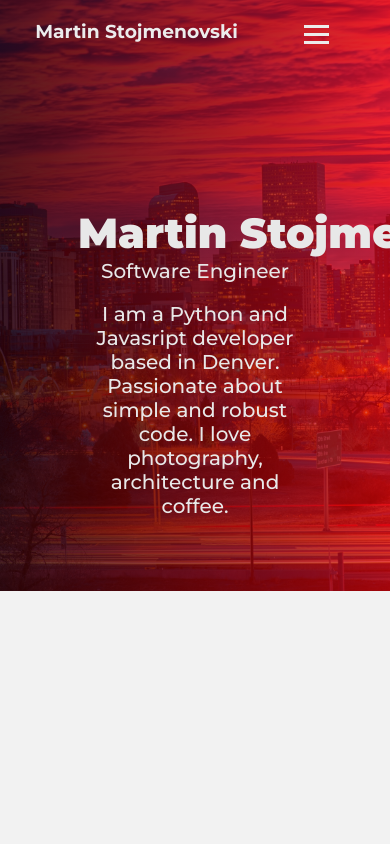
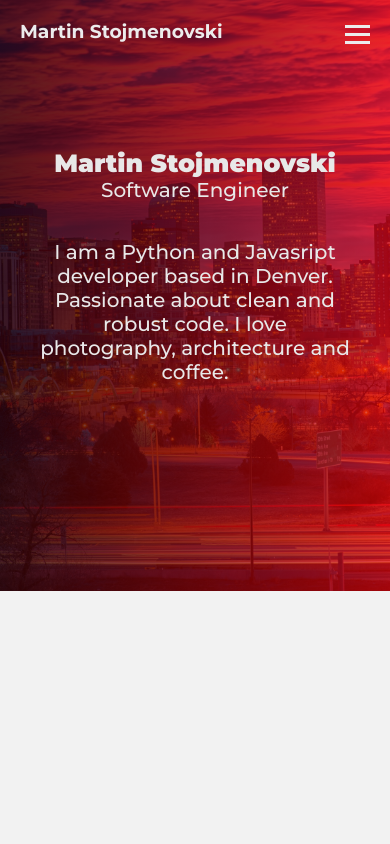
Before and after one commit to martinstojmenovski/Portfolio, a React (Create React App) app: page / in a window 390 px wide. Shown: the top 844 px of the page. Built offline with nearby package versions, Linux system fonts and the light colour scheme.

Commit message:
Adding border box on a selected page.

```diff
--- a/src/Components/Home.js
+++ b/src/Components/Home.js
@@ -6,13 +6,13 @@ function Home({ home }) {
       <div className='background'>
         <div className='overlay'>
           <div className='text'>
-            <h1>
-            <span style={{fontWeight: '900', fontSize: '42px', whiteSpace:'nowrap'}}>Martin Stojmenovski </span></h1>
-            <p> <span style={{fontWeight: '500', fontSize: '20px', whiteSpace:'nowrap'}}> Software Engineer</span>
-          </p>
+            <h1 style={{ whiteSpace:'nowrap'}}>Martin Stojmenovski </h1>
+            <p style={{ whiteSpace:'nowrap'}}> Software Engineer</p>
           <br/>
-            <p style={{fontWeight: '500', fontSize: '20px'}}> I am a Python and Javasript developer based in Denver.
-                Passionate about simple and robust code.
+          <br/>
+
+            <p> I am a Python and Javasript developer based in Denver.
+                Passionate about clean and robust code.
                 I love photography, architecture and coffee.
                  </p>
           </div>
@@ -24,33 +24,3 @@ function Home({ home }) {
 
 
 export default Home;
-
-
-// -------------------------------------------------------------------------------old style
-// import './home.css'
-// function Home({ home }) {
-//   return (
-//     <div ref={home} className="homepage">
-//       <div className='background'>
-//         <div className='spine'>
-//           <div className='brand-statement'>
-//             <div className='dot'></div>
-//             <p style={{ fontSize: '1rem', fontWeight:'600px' }}>&nbsp;creative</p>
-//             <h1 className="developer" > Developer<span style={{ fontSize: '1rem' }}>&</span></h1>
-//             <h1 className='designer' style={{position:"relative", top:"-20px"}}>Designer</h1>
-
-//           </div>
-//           <div className='front-layout'>
-//               <p className='statement'>&emsp;I am a developer and UX/UI
-//                 designer based in Denver. Passionate about simple and robust design.
-//                 I love photography, architecture and coffee.</p>
-
-//             </div>
-//         </div>
-//       </div>
-//     </div>
-//   );
-// }
-
-
-// export default Home;
--- a/src/Components/Navbar.js
+++ b/src/Components/Navbar.js
@@ -21,6 +21,9 @@ function Navbar() {
     // useState to dropdown menu
     const [hamburger, setHamburger] = useState(true)
 
+    // useState to border the nav list
+    const [border, setBorder] = useState('')
+
 
 
     // ProgresBar function
@@ -43,6 +46,7 @@ function Navbar() {
 
     //Page navigation function - overflow hidden to stop page from scrolling
     const scrollToSection = (elementRef) => {
+        // console.log(elementRef.current.offsetTop)
         window.scrollTo({
             top: elementRef.current.offsetTop,
             behavior: 'smooth'
@@ -50,6 +54,22 @@ function Navbar() {
         setHamburger(!hamburger)
         document.body.style.overflow = ""
     }
+
+
+    //     // Function to set a border to the selected page
+    const makeBorderbox = () => {
+        console.log(window.scrollY)
+        if(window.scrollY == 0){
+            setBorder('2px solid')
+        }else{
+            setBorder('')
+        }
+    }
+    window.addEventListener('scroll', makeBorderbox)
+
+
+
+
 
     // blur navigation menu when scroll
     const blurNavbar = () => {
@@ -86,7 +106,9 @@ function Navbar() {
             <nav className={blur ? 'navbar active' : 'navbar'} >
                 <div className={blur ? 'min-768 active' : 'min-768'}>
                     <ul>
-                        <li  className={blur ? 'li-768 active' : 'li-768'} onClick={() => scrollToSection(home)} >HOME</li>
+                        <li
+                            style={{ border: border }}
+                            className={blur ? 'li-768 active' : 'li-768'} onClick={() => scrollToSection(home)} >HOME</li>
                         <li className={blur ? 'li-768 active' : 'li-768'} onClick={() => scrollToSection(about)} >ABOUT</li>
                         <li className={blur ? 'li-768 active' : 'li-768'} onClick={() => scrollToSection(project)} >PROJECTS</li>
                         <li className={blur ? 'li-768 active' : 'li-768'} onClick={() => scrollToSection(skills)} >CONTACT</li>
--- a/src/Components/home-model2.css
+++ b/src/Components/home-model2.css
@@ -24,3 +24,25 @@
     color: rgb(232, 232, 232);
     text-align: center;
   }
+  .background .text p{
+    font-weight: 500;
+    font-size: 20px;
+  }
+  .background .text h1{
+    font-weight: 900;
+    font-size: 45px;
+  }
+  @media screen and (max-width: 768px) {
+    .background .text h1{
+        font-size: 30px;
+      }
+  }
+  @media screen and (max-width: 480px) {
+    .background .text h1{
+        font-size: 25px;
+      }
+      .background .text{
+        max-width: 80%;
+        top:25%;
+      }
+  }
--- a/src/Components/navbar.css
+++ b/src/Components/navbar.css
@@ -10,29 +10,21 @@
 .navbar.active {
   background: rgba(255, 255, 255, 0.8);
   backdrop-filter: blur(3px);
-  height: 8vh;
-
+  height: 6vh;
 }
-
 .dropmenu{
   display: flex;
   justify-content: center;
-  /* max-width: 80%; */
   transition: all 0.2s linear;
-
-
 }
 .dropmenu.active{
   background-color: rgba(0, 0, 0, 0.6);
   height: 100vh;
   z-index: 4;
+
 }
-
 .logo {
-  /* flex: 1; */
-  /* padding: 20px; */
   text-align: center;
-
 }
 .brand{
   word-break: keep-all;
@@ -45,13 +37,10 @@
   padding: 10px 20px 20px 20px;
 }
 .hamburger{
-  /* flex: 1; */
   width: 30%;
   display: flex;
   flex-direction: column;
-  justify-content: center;
   z-index: 5;
-
 }
 .hamburger.active{
   background-color: rgba(0, 0, 0, 0.9);
@@ -84,10 +73,11 @@
 li {
   list-style: none;
   cursor:pointer;
-  /* font-size: larger; */
-  /* font-weight: 500; */
   color: #ececec;
-  /* text-align: center; */
+  font-weight: 700;
+  padding: 10px;
+  margin: 10px;
+  text-align: center;
 }
 
 .dropmenu.active .bar:nth-child(2) {
@@ -97,13 +87,11 @@ li {
 .dropmenu.active .bar:nth-child(1) {
   transform: translateY(8px) rotate(45deg);
   background-color: #ffffff;
-  /* transition: all 0.9s ease-in-out; */
 }
 
 .dropmenu.active .bar:nth-child(3) {
   transform: translateY(-8px) rotate(-45deg);
   background-color: #ffffff;
-  /* transition: all 0.9s ease-in-out; */
 }
 
 .bar {
@@ -111,7 +99,6 @@ li {
   width: 25px;
   height: 3px;
   margin: 5px auto;
-  /* transition: all 0.3s ease-in-out; */
   /* -webkit-transition: all 0.3s ease-in-out;
   transition: all 0.3s ease-in-out; */
   background-color:#ececec;
@@ -154,29 +141,32 @@ li {
   display: flex;
   justify-content: space-evenly;
  }
- .li-768{
-  font-weight: 700;
-  padding: 20px;
- }
  .li-768.active{
   color: #1b1b1b;
-  padding: 10px 20px 20px 20px;
+  padding: 5px 10px 5px 10px;
+  margin: 5px 10px 5px 10px;
  }
 
 }
 @media screen and (max-width: 768px) {
-  .logo {
-    flex: 1;
-  }
   .min-768{
    display: none;
    }
+   .logo {
+    flex: 1;
+  }
 }
 
 @media screen and (max-width: 480px) {
   .logo {
-    flex: 0.4;
     white-space: nowrap;
     padding-right: 0;
+    text-align: left;
+  }
+  .hamburger{
+    position: absolute;
+    right: 0;
+    width: 50%;
+    align-items: flex-end;
   }
 }
```
